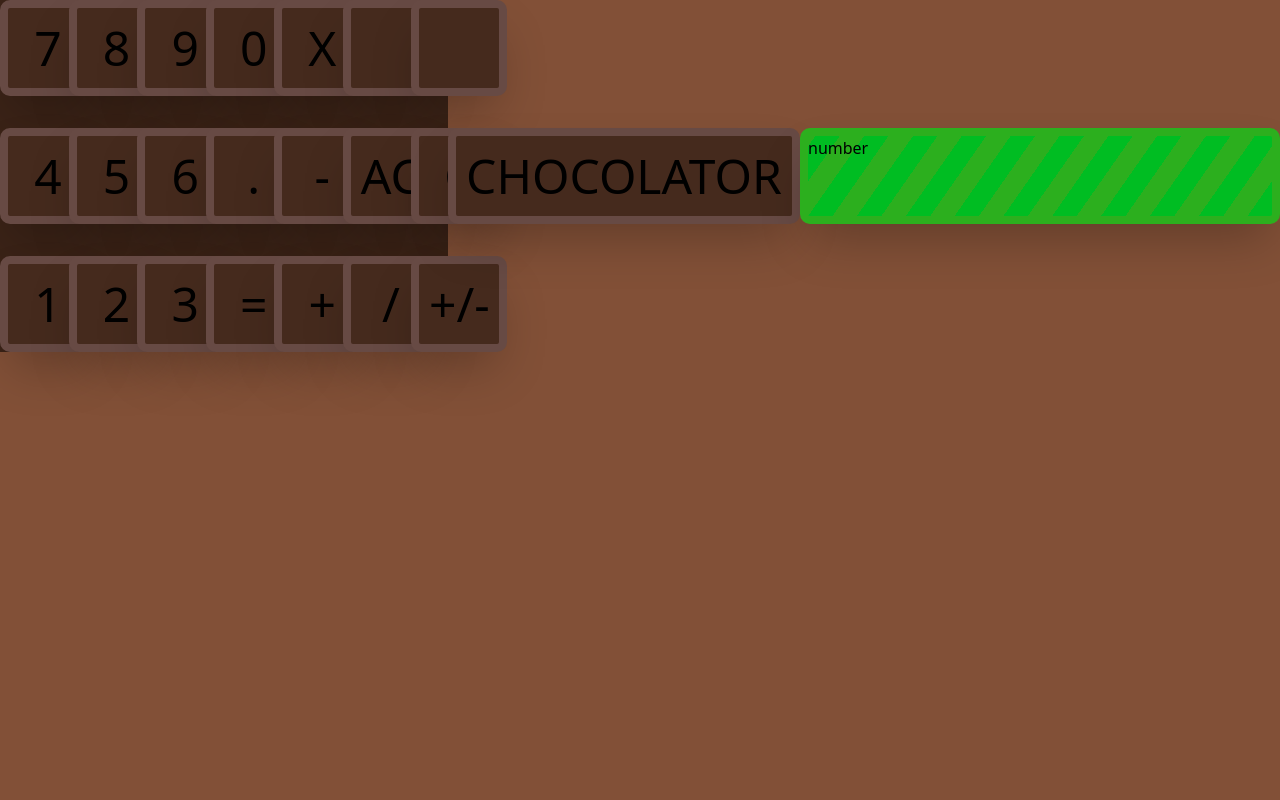
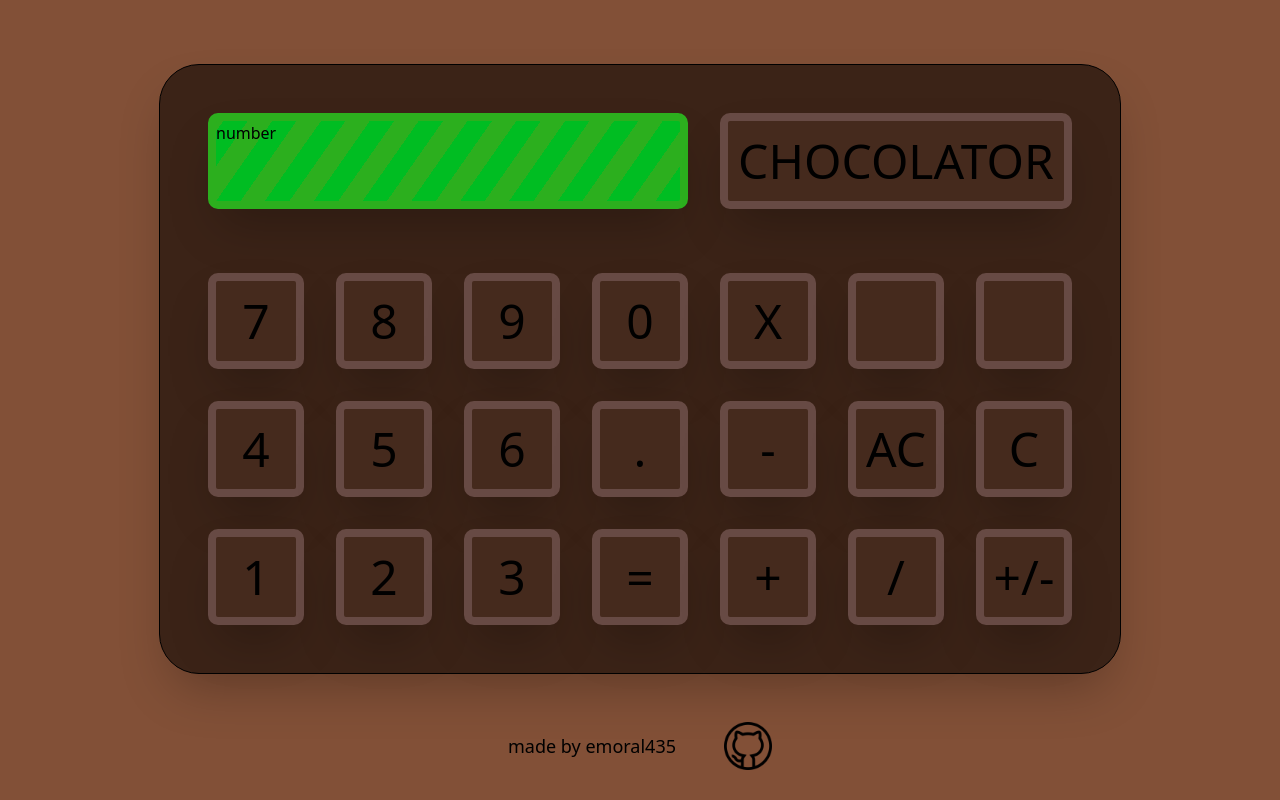
Before and after one commit to emoral435/Chocolator, a React (Create React App) app: page / in a window 1280 px wide. Built offline with nearby package versions, Linux system fonts and the light colour scheme.

Commit message:
Added credits section along with centering of chocolator and credits section

```diff
--- a/src/App.js
+++ b/src/App.js
@@ -1,18 +1,22 @@
 import NumberGrid from "./Components/NumberGrid"
 import ChocolatorDiv from "./Components/ChocolatorBigDiv"
 import GreenOutput from "./Components/GreenOutput"
+import Credits from "./Components/Credits"
 
 export default function App() {
   return (
-    <div className="flex items-center justify-center">
-      <div className="bg-[#3b2317]">
-        <NumberGrid />
+    <div className="flex flex-col items-center mt-16">
+      <div className="bg-[#3b2317] p-12 rounded-[40px] shadow-2xl border border-black">
+        <div className='flex gap-8 pb-16'>
+          <GreenOutput />
+          <ChocolatorDiv />
+        </div>
+        <div>
+          <NumberGrid />
+        </div>
       </div>
-      <div>
-        <ChocolatorDiv />
-      </div>
-      <div>
-        <GreenOutput />
+      <div className='mt-12'>
+        <Credits />
       </div>
     </div>
   )
--- /dev/null
+++ b/src/Components/Credits/index.jsx
@@ -0,0 +1,15 @@
+import img from './1051377.png';
+
+export default function Credits(props) {
+    return (<div className='flex gap-12'>
+        <div className='flex items-center'>
+            <div className='text-lg'>
+                made by emoral435
+            </div>
+        </div>
+        <a href='https://github.com/emoral435' rel='noreferrer' target='_blank'>
+            <img src={img} alt='github logo' className='w-12 h-12 transition ease-in-out duration-700 hover:rotate-[360deg]' />
+        </a>
+    </div>
+    );
+};
```
Also changed, not shown: src/Components/Credits/1051377.png (added), 1 other file (tests, documents, lock files or other folders).
